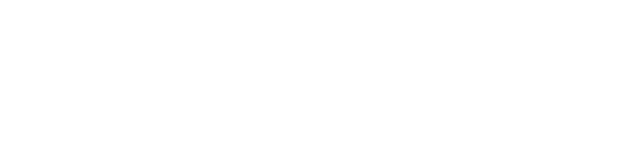
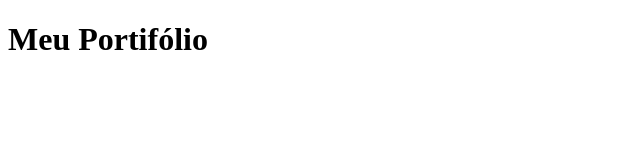
Before and after one commit to Analice-Rodrigues/Meu_portifolio, a plain HTML site: page index.html in a window 1280 px wide. Shown: the whole page, without its empty margins (0-640 px from the left). Drawn offline with Linux system fonts and the light colour scheme.

Commit message:
Update index.html
Criado h1

```diff
--- a/index.html
+++ b/index.html
@@ -1,11 +1,11 @@
-<!DOCTYPE html>
+    <!DOCTYPE html>
 <html lang="en">
 <head>
     <meta charset="UTF-8">
     <meta name="viewport" content="width=device-width, initial-scale=1.0">
-    <title>Document</title>
+    <title> Analice </title>
 </head>
 <body>
-
+    <h1> Meu Portifólio </h1>
 </body>
 </html>
```
